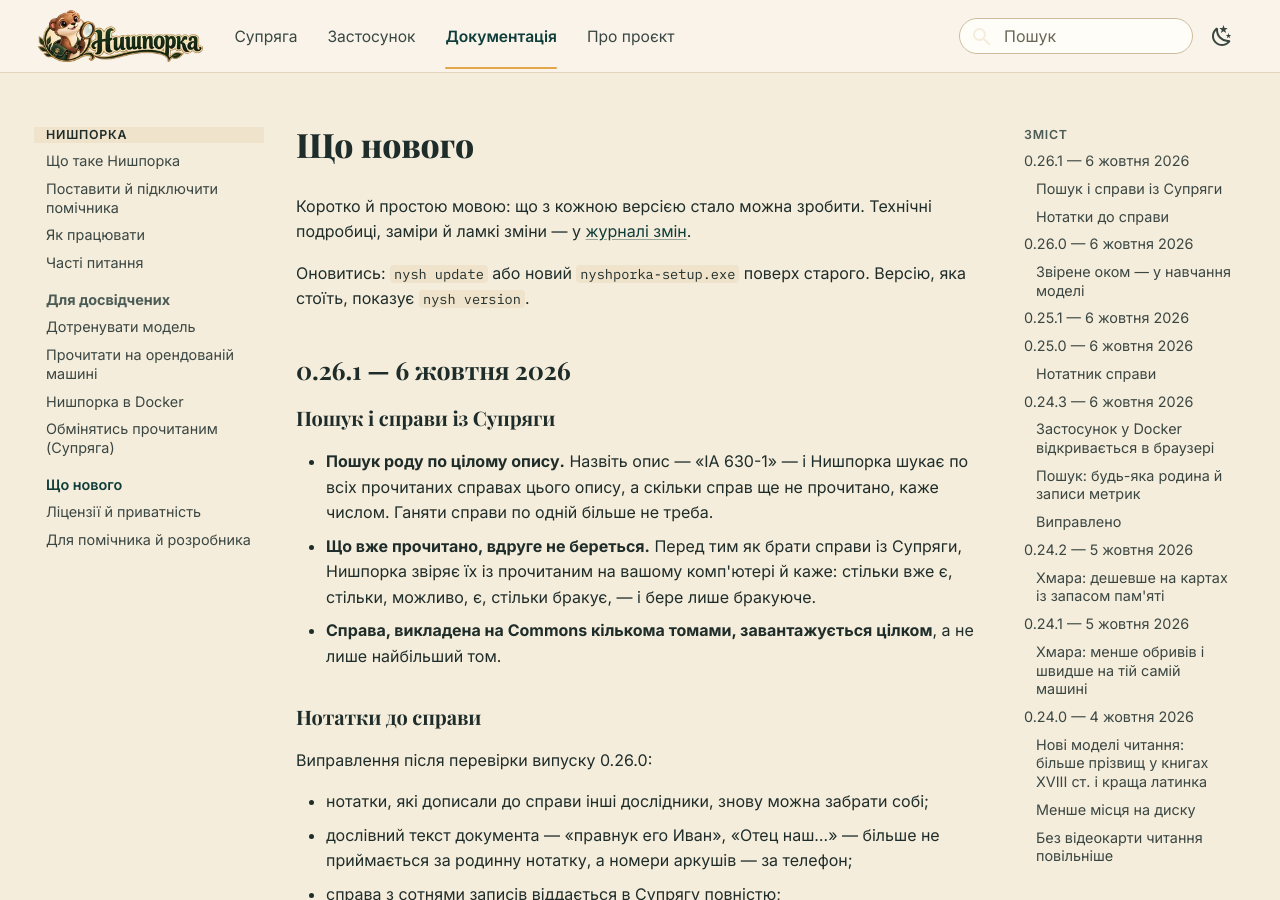
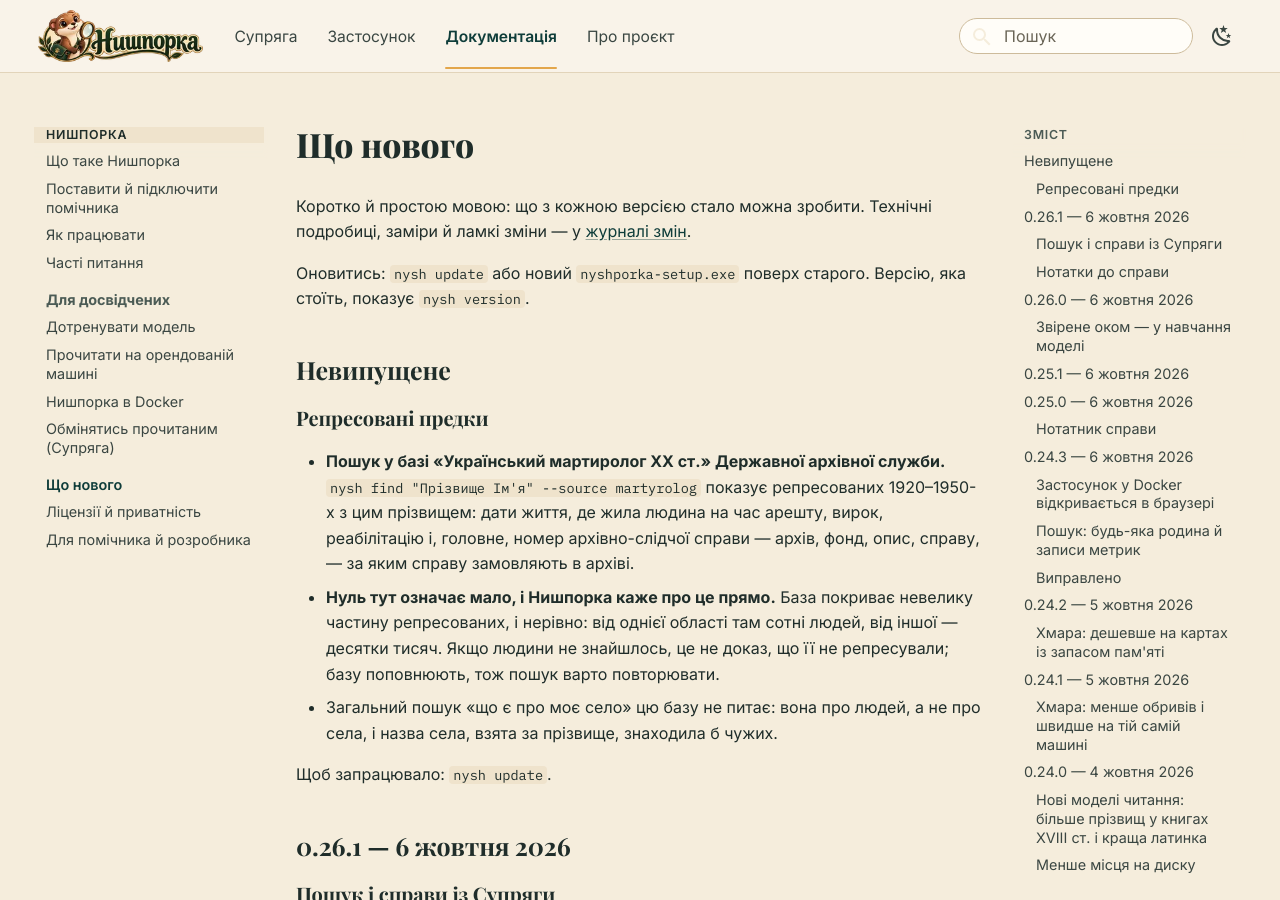
Before and after one commit to SERGIUSH-UA/nyshporka, an MkDocs documentation site: the page built from docs/whats-new.md, in a window 1280 px wide and 900 px high. Built offline with MkDocs 1.6.1 and Material for MkDocs 9.7.7, drawn with Linux system fonts in a browser that asks for light colours; comment, search, counter and statistics services are not loaded.

Commit message:
Невипущене: розділ «Що нового» і чернетка міграції агента для martyrolog
- docs/whats-new.md: розділ «Невипущене» — пошук у базі репресованих ДАС.
- migrate/unreleased.md: чернетка міграції поза data/ (load_all бере кожен
  data/*.md, а версія без номера стала б 0.0.0 і нагадувала б усім). При
  релізі перенести в data/<версія>.md і вписати version.

Co-Authored-By: Claude Opus 5.5 <noreply@anthropic.com>
Claude-Session: https://claude.ai/code/session_01KXCbsKNsx3pTwLWJqfPsDr

```diff
--- a/docs/whats-new.md
+++ b/docs/whats-new.md
@@ -6,6 +6,24 @@
 
 Оновитись: `nysh update` або новий `nyshporka-setup.exe` поверх старого.
 Версію, яка стоїть, показує `nysh version`.
+
+## Невипущене
+
+### Репресовані предки
+
+- **Пошук у базі «Український мартиролог ХХ ст.» Державної архівної служби.**
+  `nysh find "Прізвище Ім'я" --source martyrolog` показує репресованих
+  1920–1950-х з цим прізвищем: дати життя, де жила людина на час арешту,
+  вирок, реабілітацію і, головне, номер архівно-слідчої справи — архів, фонд,
+  опис, справу, — за яким справу замовляють в архіві.
+- **Нуль тут означає мало, і Нишпорка каже про це прямо.** База покриває
+  невелику частину репресованих, і нерівно: від однієї області там сотні
+  людей, від іншої — десятки тисяч. Якщо людини не знайшлось, це не доказ, що
+  її не репресували; базу поповнюють, тож пошук варто повторювати.
+- Загальний пошук «що є про моє село» цю базу не питає: вона про людей, а не
+  про села, і назва села, взята за прізвище, знаходила б чужих.
+
+Щоб запрацювало: `nysh update`.
 
 ## 0.26.1 — 6 жовтня 2026
 
```
Also changed, not shown: src/nyshporka/migrate/unreleased.md (added, +51 -0 lines).
